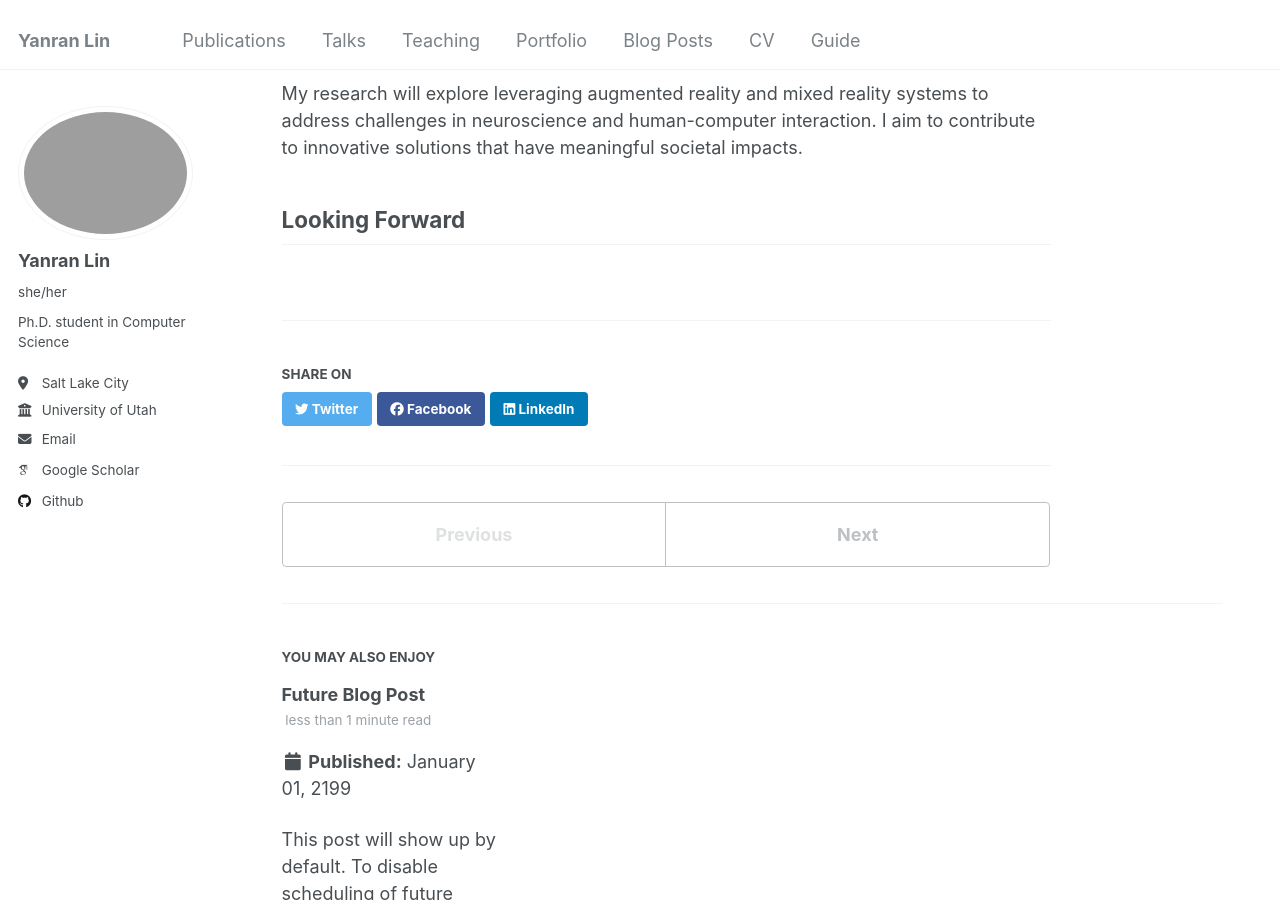
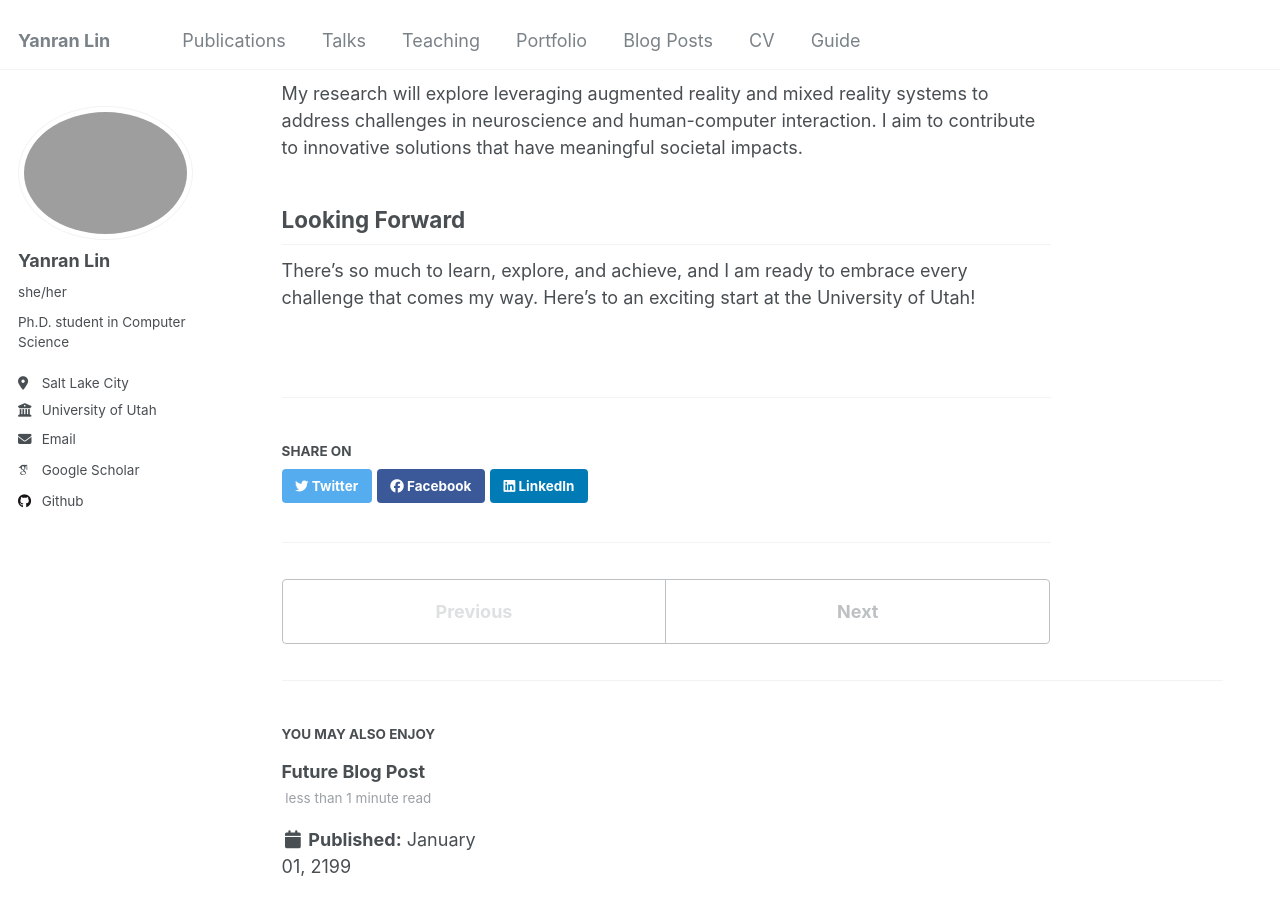
Before and after one commit to Belinda-007/Belinda-007.github.io, a Jekyll site: the page built from _posts/2012-08-14-blog-post-1.md, in a window 1280 px wide and 900 px high, scrolled down 400 px. Built offline with Jekyll 4.4.1, drawn with Linux system fonts in a browser that asks for light colours; some web fonts are replaced.

Commit message:
update post

```diff
--- a/_posts/2012-08-14-blog-post-1.md
+++ b/_posts/2012-08-14-blog-post-1.md
@@ -19,3 +19,5 @@ My research will explore leveraging augmented reality and mixed reality systems
 
 Looking Forward
 ------
+
+There’s so much to learn, explore, and achieve, and I am ready to embrace every challenge that comes my way. Here’s to an exciting start at the University of Utah!
```
